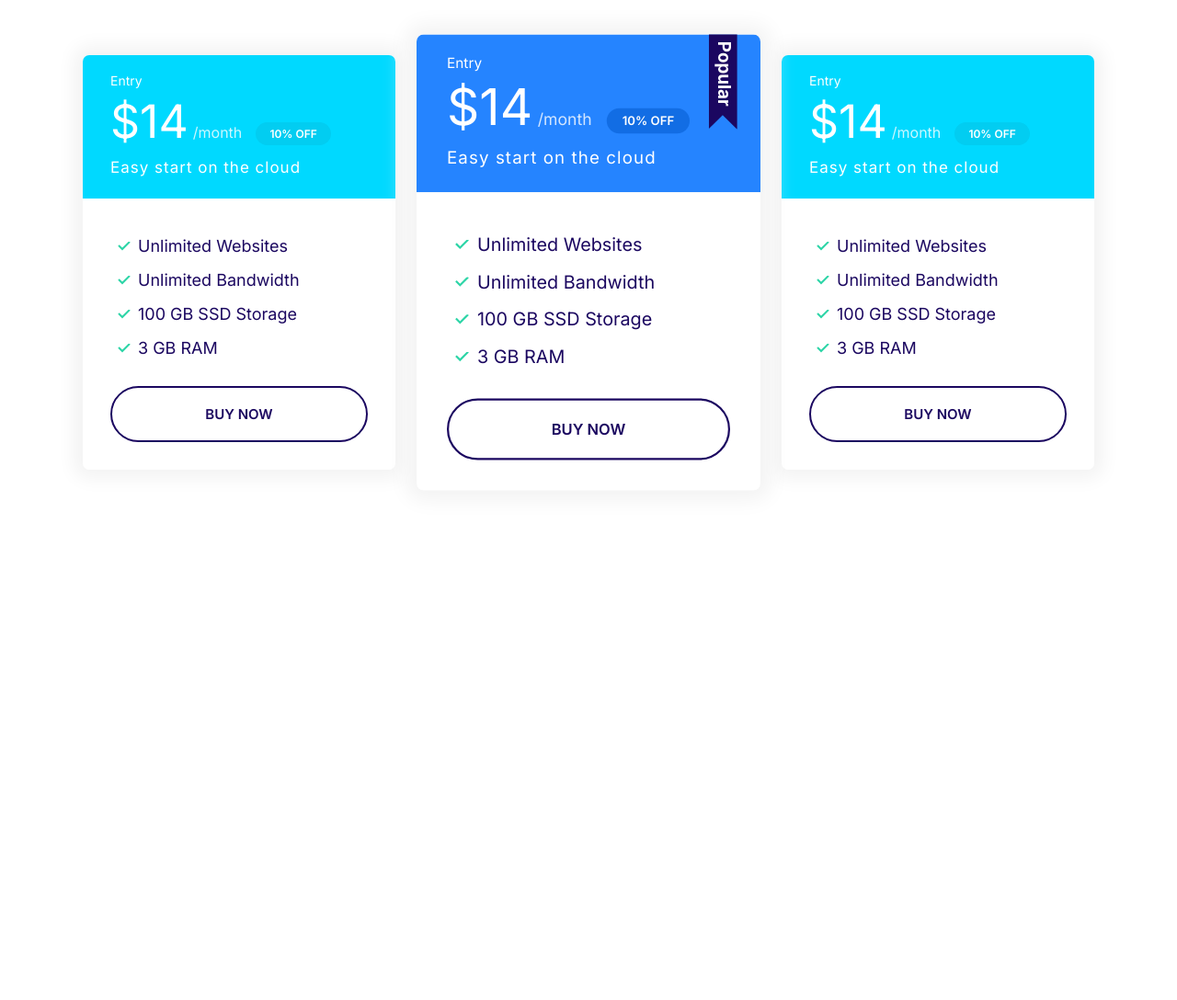
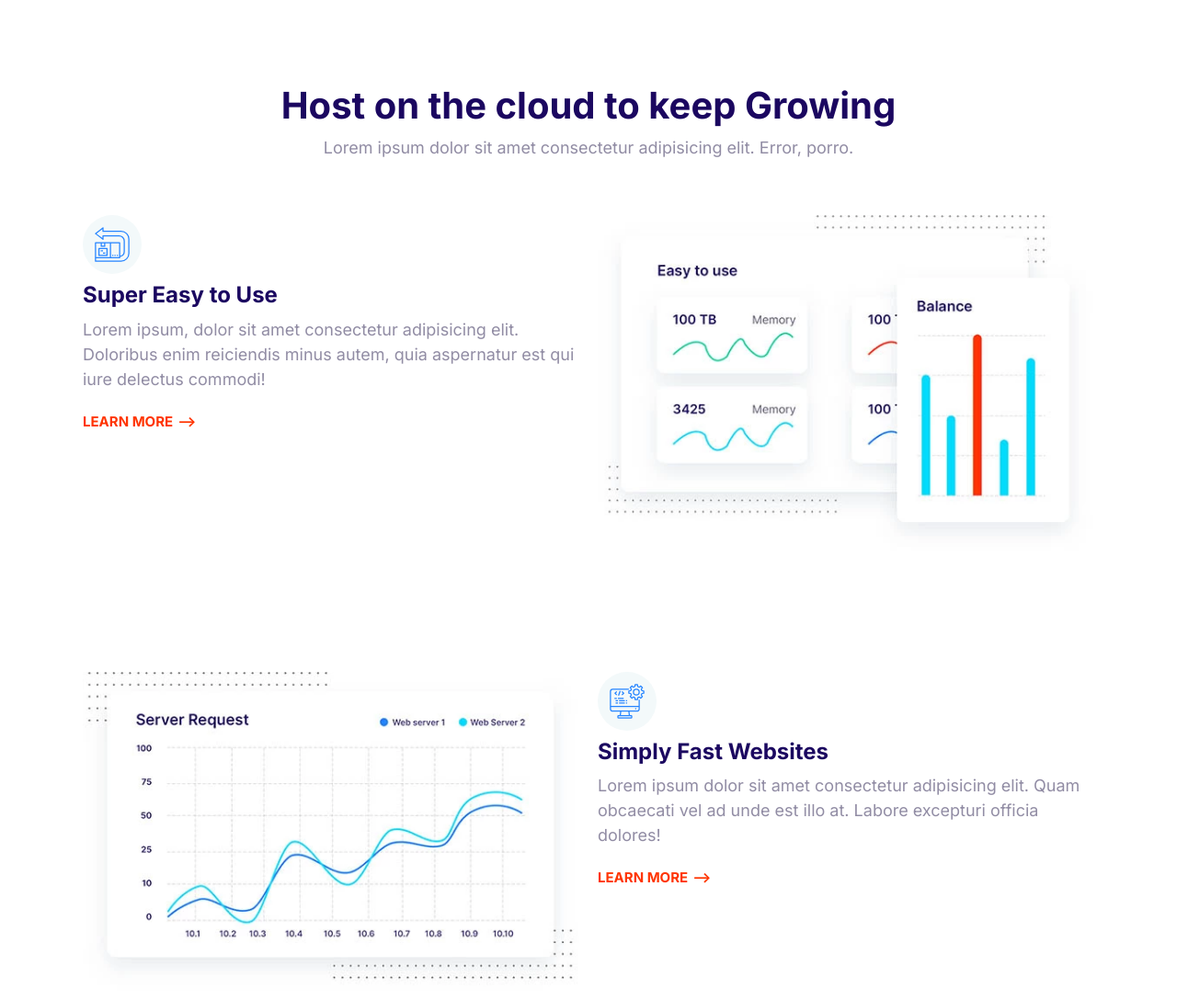
Before and after one commit to SahilAujla/moshify, a plain HTML site: page index.html in a window 1280 px wide. Shown: the top 1088 px of the page at 92% size. Before the commit the page ends 800 px from the top, so only its background shows below. Drawn offline with Linux system fonts and the light colour scheme.

Commit message:
Created Features Block.

```diff
--- a/css/styles.css
+++ b/css/styles.css
@@ -771,3 +771,27 @@ a {
   max-width: 500px;
   margin: 0 auto;
 }
+
+/* Features */
+.feature {
+  gap: 4rem 2rem;
+  margin: 12rem 0;
+}
+
+.feature:first-of-type {
+  margin-top: 6rem;
+}
+
+.feature__heading {
+  margin: 1rem 0;
+}
+
+.feature__image {
+  width: 100%;
+}
+
+@media screen and (min-width: 768px) {
+  .feature:nth-of-type(even) .feature__content {
+    order: 2; /*we set order of the feature content to 2 so the image which was having by default order 2 because it was added later will get swaped of even items only*/
+  }
+}
--- a/index.html
+++ b/index.html
@@ -14,71 +14,118 @@
     <link rel="stylesheet" href="css/styles.css" />
   </head>
   <body>
-    <section class="block container block-plans">
-      <div class="grid grid--1x3">
-        <div class="plan">
-          <div class="card card--secondary">
-            <header class="card__header">
-              <h3 class="plan__name">Entry</h3>
-              <span class="plan__price">$14</span>
-              <span class="plan__billing-cycle">/month</span>
-              <span class="badge badge--secondary badge--small">10% OFF</span>
-              <span class="plan__description">Easy start on the cloud</span>
-            </header>
-            <div class="card__body">
-              <ul class="list list--tick">
-                <li class="list__item">Unlimited Websites</li>
-                <li class="list__item">Unlimited Bandwidth</li>
-                <li class="list__item">100 GB SSD Storage</li>
-                <li class="list__item">3 GB RAM</li>
-              </ul>
-              <button class="btn btn--outline btn--block">Buy Now</button>
-            </div>
-          </div>
+    <section class="block container">
+      <header class="block__header">
+        <h2>Host on the cloud to keep Growing</h2>
+        <p>
+          Lorem ipsum dolor sit amet consectetur adipisicing elit. Error, porro.
+        </p>
+      </header>
+      <article class="grid grid--1x2 feature">
+        <div class="feature__content">
+          <span class="icon-container">
+            <svg class="icon icon--primary">
+              <use xlink:href="images/sprite.svg#easy"></use>
+            </svg>
+          </span>
+          <h3 class="feature__heading">Super Easy to Use</h3>
+          <p>
+            Lorem ipsum, dolor sit amet consectetur adipisicing elit. Doloribus
+            enim reiciendis minus autem, quia aspernatur est qui iure delectus
+            commodi!
+          </p>
+          <a href="#" class="link-arrow">Learn More</a>
         </div>
-
-        <div class="plan plan--popular">
-          <div class="card card--primary">
-            <header class="card__header">
-              <h3 class="plan__name">Entry</h3>
-              <span class="plan__price">$14</span>
-              <span class="plan__billing-cycle">/month</span>
-              <span class="badge badge--primary badge--small">10% OFF</span>
-              <span class="plan__description">Easy start on the cloud</span>
-            </header>
-            <div class="card__body">
-              <ul class="list list--tick">
-                <li class="list__item">Unlimited Websites</li>
-                <li class="list__item">Unlimited Bandwidth</li>
-                <li class="list__item">100 GB SSD Storage</li>
-                <li class="list__item">3 GB RAM</li>
-              </ul>
-              <button class="btn btn--outline btn--block">Buy Now</button>
-            </div>
-          </div>
+        <picture>
+          <source
+            type="image/webp"
+            srcset="images/easy.webp 1x, images/easy@2x.webp"
+          />
+          <source
+            type="image/jpg"
+            srcset="images/easy.jpg 1x, images/easy@2x.jpg"
+          />
+          <img class="feature__image" src="images/easy@2x.jpg" alt="" />
+        </picture>
+      </article>
+      <article class="grid grid--1x2 feature">
+        <div class="feature__content">
+          <span class="icon-container">
+            <svg class="icon icon--primary">
+              <use xlink:href="images/sprite.svg#computer"></use>
+            </svg>
+          </span>
+          <h3 class="feature__heading">Simply Fast Websites</h3>
+          <p>
+            Lorem ipsum dolor sit amet consectetur adipisicing elit. Quam
+            obcaecati vel ad unde est illo at. Labore excepturi officia dolores!
+          </p>
+          <a href="#" class="link-arrow">Learn More</a>
         </div>
-
-        <div class="plan">
-          <div class="card card--secondary">
-            <header class="card__header">
-              <h3 class="plan__name">Entry</h3>
-              <span class="plan__price">$14</span>
-              <span class="plan__billing-cycle">/month</span>
-              <span class="badge badge--secondary badge--small">10% OFF</span>
-              <span class="plan__description">Easy start on the cloud</span>
-            </header>
-            <div class="card__body">
-              <ul class="list list--tick">
-                <li class="list__item">Unlimited Websites</li>
-                <li class="list__item">Unlimited Bandwidth</li>
-                <li class="list__item">100 GB SSD Storage</li>
-                <li class="list__item">3 GB RAM</li>
-              </ul>
-              <button class="btn btn--outline btn--block">Buy Now</button>
-            </div>
-          </div>
+        <picture>
+          <source
+            type="image/webp"
+            srcset="images/fast.webp 1x, images/fast@2x.webp 2x"
+          />
+          <source
+            type="image/jpg"
+            srcset="images/fast.jpg 1x, images/fast@2x.jpg 2x"
+          />
+          <img class="feature__image" src="images/fast@2x.jpg" alt="" />
+        </picture>
+      </article>
+      <article class="grid grid--1x2 feature">
+        <div class="feature__content">
+          <span class="icon-container">
+            <svg class="icon icon--primary">
+              <use xlink:href="images/sprite.svg#wordpress"></use>
+            </svg>
+          </span>
+          <h3 class="feature__heading">Wordpress Made Easy</h3>
+          <p>
+            Lorem ipsum dolor sit amet consectetur adipisicing elit. Quam
+            obcaecati vel ad unde est illo at. Labore excepturi officia dolores!
+          </p>
+          <a href="#" class="link-arrow">Learn More</a>
         </div>
-      </div>
+        <picture>
+          <source
+            type="image/webp"
+            srcset="images/wordpress.webp 1x, images/wordpress@2x.webp 2x"
+          />
+          <source
+            type="image/jpg"
+            srcset="images/wordpress.jpg 1x, images/wordpress@2x.jpg 2x"
+          />
+          <img class="feature__image" src="images/wordpress@2x.jpg" alt="" />
+        </picture>
+      </article>
+      <article class="grid grid--1x2 feature">
+        <div class="feature__content">
+          <span class="icon-container">
+            <svg class="icon icon--primary">
+              <use xlink:href="images/sprite.svg#clock"></use>
+            </svg>
+          </span>
+          <h3 class="feature__heading">24/7 Expert Support</h3>
+          <p>
+            Lorem ipsum dolor sit amet consectetur adipisicing elit. Quam
+            obcaecati vel ad unde est illo at. Labore excepturi officia dolores!
+          </p>
+          <a href="#" class="link-arrow">Learn More</a>
+        </div>
+        <picture>
+          <source
+            type="image/webp"
+            srcset="images/support.webp 1x, images/support@2x.webp 2x"
+          />
+          <source
+            type="image/jpg"
+            srcset="images/support.jpg 1x, images/support@2x.jpg 2x"
+          />
+          <img class="feature__image" src="images/support@2x.jpg" alt="" />
+        </picture>
+      </article>
     </section>
     <script src="js/main.js"></script>
   </body>
```
Also changed, not shown: components/features.html (added, +112 -0 lines), images/easy.jpg (added), images/easy.webp (added), images/easy@2x.jpg (added), images/easy@2x.webp (added), images/fast.jpg (added), images/fast.webp (added), images/fast@2x.jpg (added), images/fast@2x.webp (added), images/support.jpg (added), images/support.webp (added), images/support@2x.jpg (added), images/support@2x.webp (added), images/wordpress.jpg (added), 3 more files.
